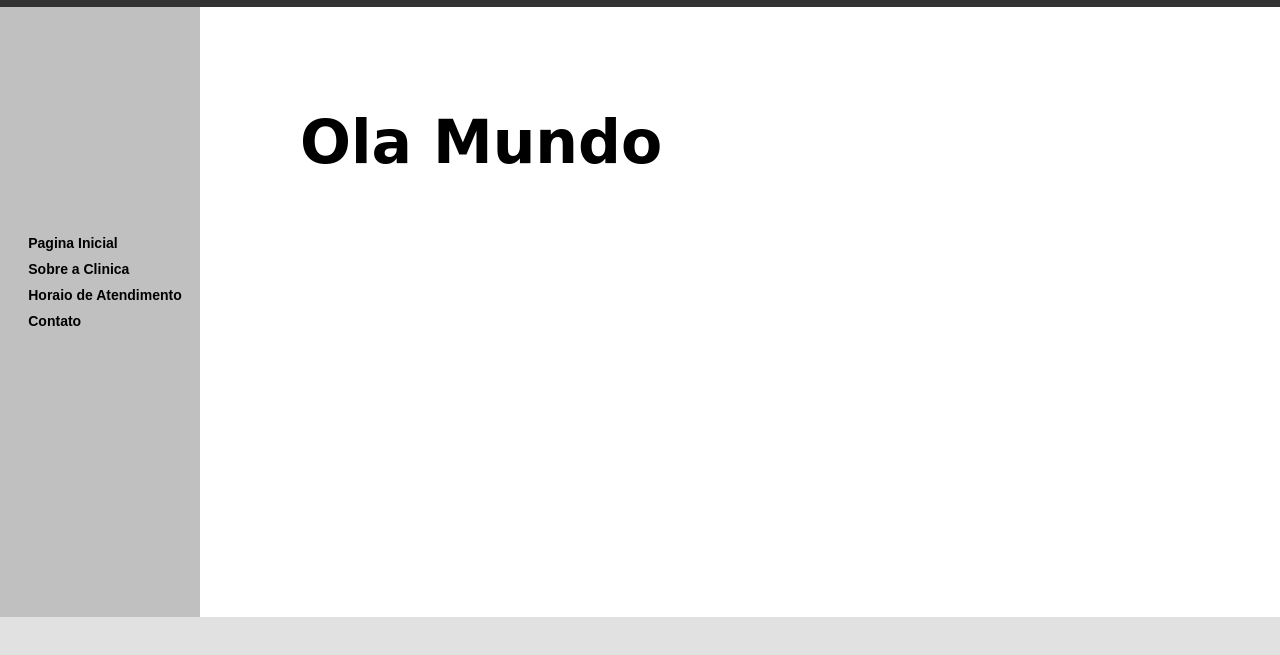
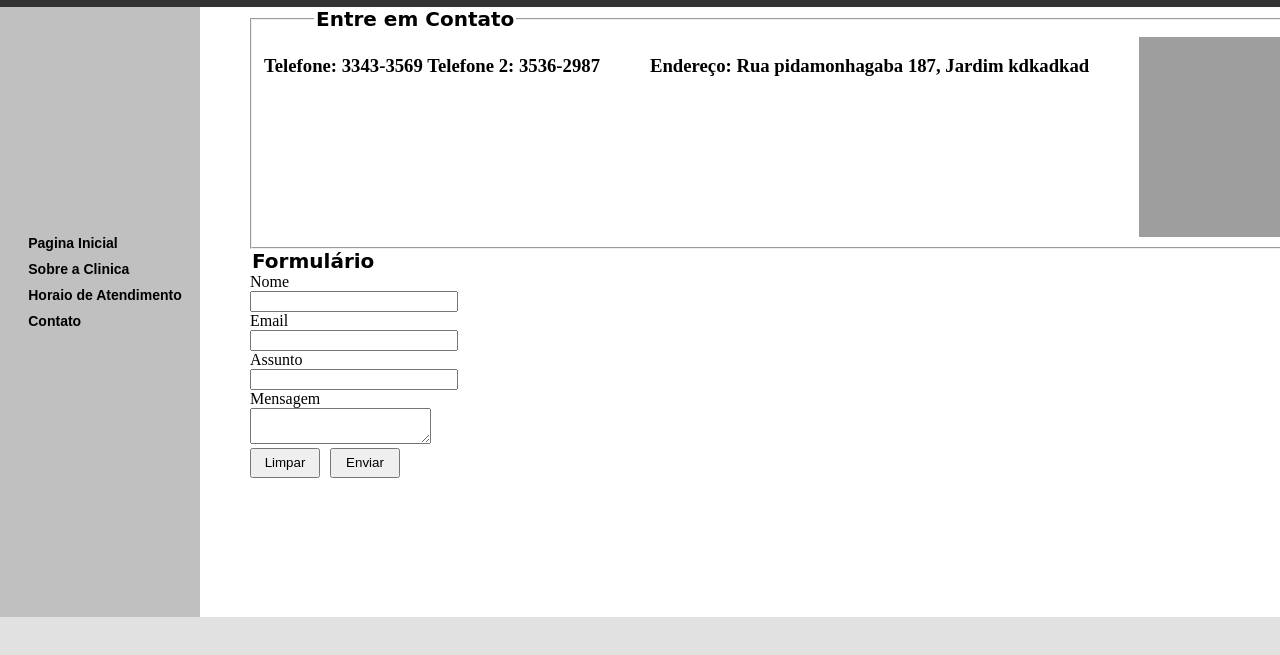
Before and after one commit to LuizOtavio02/Exercicio-Dio-HTML, a plain HTML site: page Desafio02/contato.html in a window 1280 px wide. Shown: the part 113-768 px from the top of the page. Drawn offline with Linux system fonts and the light colour scheme; grey boxes are pictures that could not be loaded.

Commit message:
desafio dois finalizado

```diff
--- a/Desafio02/contato.html
+++ b/Desafio02/contato.html
@@ -4,37 +4,59 @@
     <meta charset="UTF-8" />
     <meta name="viewport" content="width=device-width, initial-scale=1.0" />
     <title>Clinica Da Saude</title>
-    <link rel="stylesheet" href="style.css">
-
+    <link rel="stylesheet" href="style.css" />
   </head>
   <body>
     <div class="wraper">
       <div class="menu">
         <ul>
-          <li><a href="">Pagina Inicial</a></li>
-          <li><a href="">Sobre a Clinica</a></li>
-          <li><a href="">Horaio de Atendimento</a></li>
-          <li><a href="">Contato</a></li>
+          <li><a href="index.html">Pagina Inicial</a></li>
+          <li><a href="sobre.html">Sobre a Clinica</a></li>
+          <li><a href="horario.html">Horaio de Atendimento</a></li>
+          <li><a href="contato.html">Contato</a></li>
         </ul>
-
       </div>
 
       <div class="header">
-        <img src="Logotipo-Acesso-Saúde-01.png" alt="Acesso Saúde">
-
-
+        <img src="Logotipo-Acesso-Saúde-01.png" alt="Acesso Saúde" />
       </div>
 
       <div class="conteudo">
-        <h1>Ola Mundo</h1>
+        <fieldset>
+          <legend>Entre em Contato</legend>
 
+          <h3>
+            Telefone:<span> <a href="#">3343-3569</a> </span> Telefone 2:
+            <span> <a href="#">3536-2987</a> </span>
+          </h3>
+          <h3>
+            Endereço:
+            <span>
+              <a href="#">Rua pidamonhagaba 187, Jardim kdkadkad</a>
+            </span>
+          </h3>
+          <iframe
+            src="https://www.google.com/maps/embed?pb=!1m18!1m12!1m3!1d942069.2391306453!2d-48.007358340810356!3d-22.729803697934425!2m3!1f0!2f0!3f0!3m2!1i1024!2i768!4f13.1!3m3!1m2!1s0x94c58bab72a84941%3A0x72902a91dfcf7b46!2sCl%C3%ADnica%20Acesso%20Sa%C3%BAde!5e0!3m2!1spt-BR!2sbr!4v1715438490887!5m2!1spt-BR!2sbr"
+            width="600"
+            height="450"
+            style="border: 0"
+            allowfullscreen=""
+            loading="lazy"
+            referrerpolicy="no-referrer-when-downgrade"
+          ></iframe>
+        </fieldset>
+
+        <legend>Formulário</legend>
+        <label for="name">Nome</label><input type="text" />
+        <label for="email">Email</label><input type="email" />
+        <label for="assunto">Assunto</label><input type="text" />
+        <label for="mensagem">Mensagem</label
+        ><textarea name="mensagem" id="mensagem"></textarea><br />
+        <button class="button1" type="reset">Limpar</button
+        ><button type="submit">Enviar</button>
       </div>
 
-      <div class="footer">
-
-
-      </div>
-
+      <div class="footer"></div>
     </div>
   </body>
 </html>
--- a/Desafio02/style.css
+++ b/Desafio02/style.css
@@ -134,7 +134,17 @@ ul {
 
 table {
   border-collapse: collapse;
-  width: 80%; /* Ou defina a largura desejada */
+  height: 30%;
+  width: 100%; /* Ou defina a largura desejada*/
+  margin-left: 300px;
+  margin-top: 100px;
+}
+thead{
+  background-color: black;
+  font-style: normal;
+  color: #fff;
+  font-size: 20px;
+  font-weight: bold;
 }
 
 th, td {
@@ -142,3 +152,69 @@ th, td {
   padding: 8px;
   text-align: center; /* Ou centralize o texto conforme necessário */
 }
+
+
+legend {
+  font-size: 20px;
+  font-family: cursive;
+  font-weight: bold;
+  margin-left: 50px;
+
+}
+
+fieldset{
+  width: 1200px;
+  display: flex;
+  flex-direction: row;
+  margin-right: 50px;
+  margin-left: 50px;
+}
+
+iframe{
+  height: 200px;
+  width: 200px;
+  justify-content: end;
+  margin-right: 20px;
+
+}
+
+fieldset h3{
+  margin-right: 50px;
+
+}
+
+span a{
+  text-decoration: none;
+  color: black;
+}
+
+span a:hover{
+  background-color: orange;
+}
+
+form {
+  display: grid;
+  grid-template-columns: 1fr;
+
+}
+
+label, input {
+  display: block;
+  margin-left: 50px;
+  width: 200px;
+}
+textarea{
+  margin-left: 50px;
+}
+
+.button1{
+  margin-left: 50px;
+  height: 30px;
+  width: 70px;
+  margin-right: 10px;
+}
+
+button{
+  height: 30px;
+  width: 70px;
+}
```
Also changed, not shown: 1 other file.
